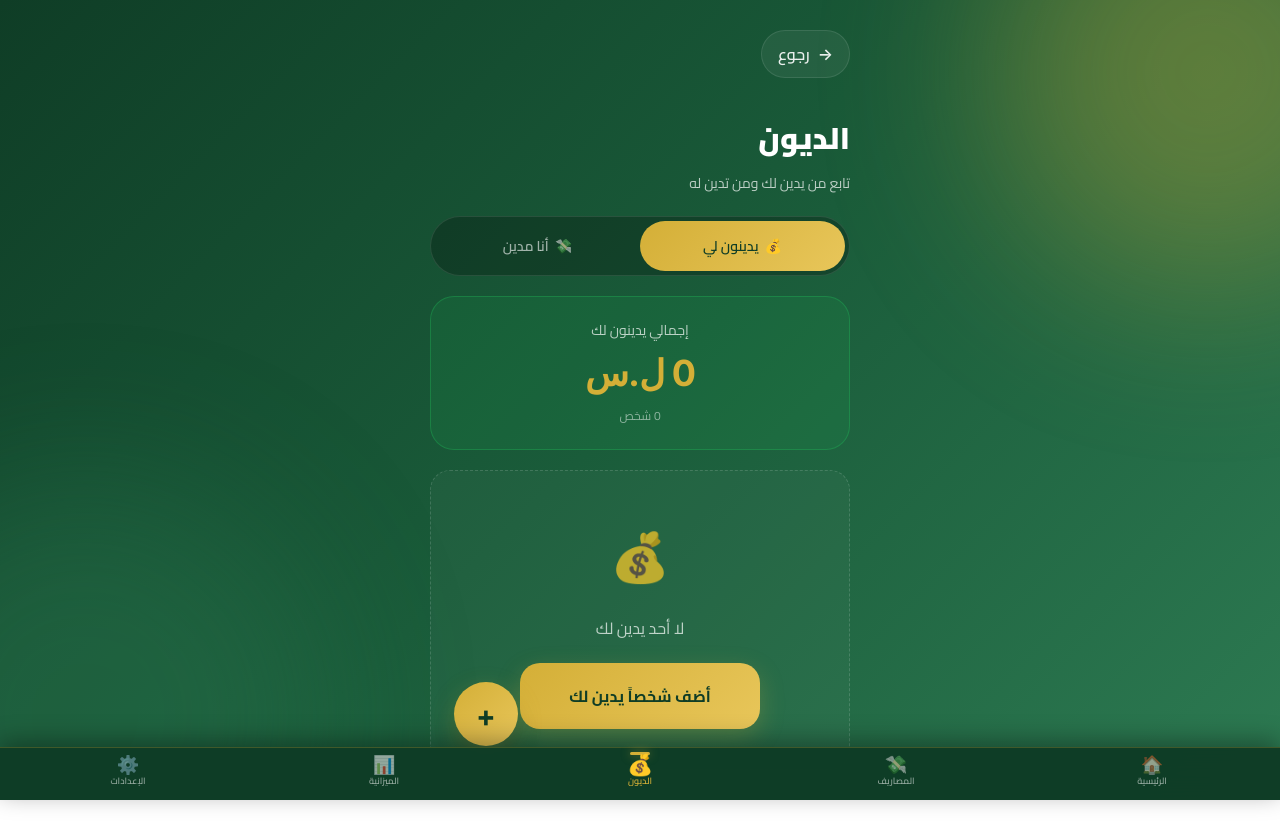
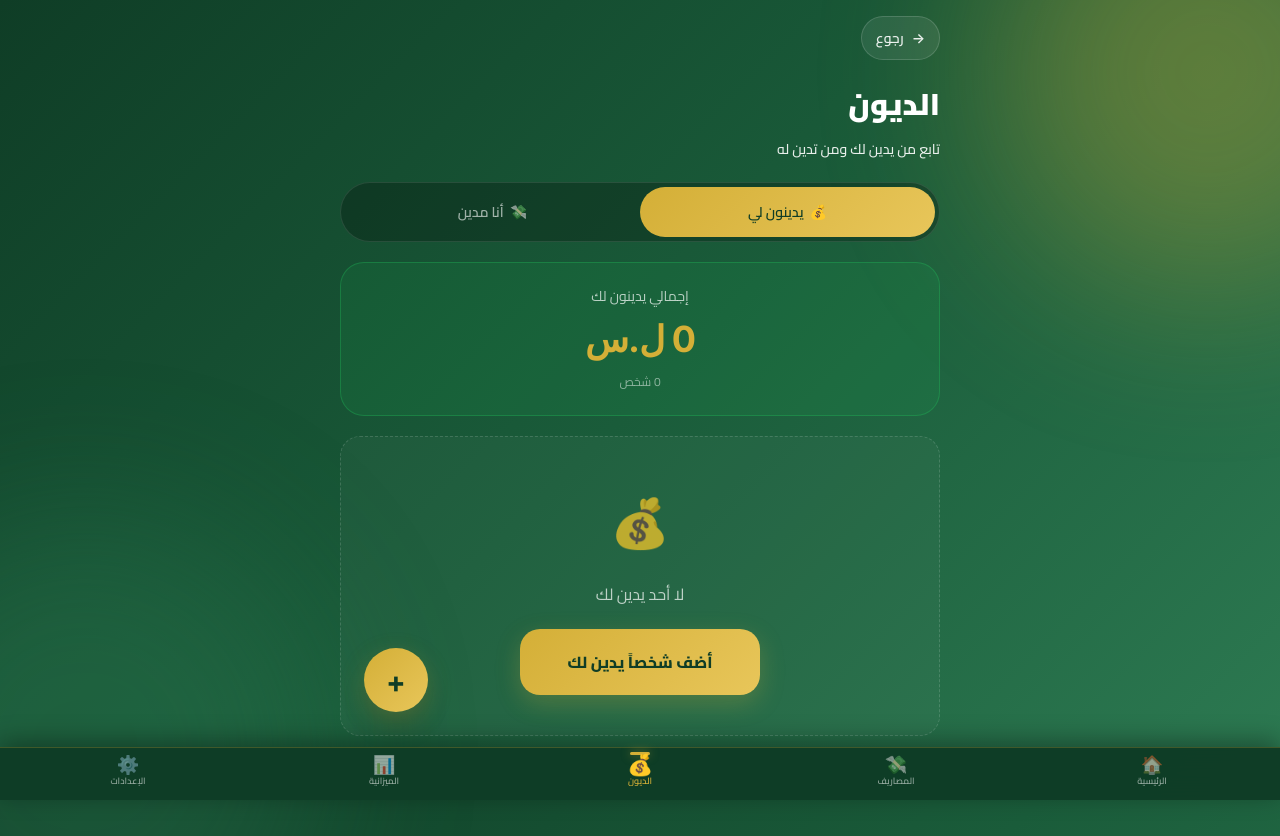
Before and after one commit to jude84162-sys/diwan, a React (Vite) app in the folder frontend/: page /debts in a window 1280 px wide. Before the commit the page ends 800 px from the top, so only its background shows below. Built offline with nearby package versions, Linux system fonts and the light colour scheme.

Commit message:
UI/UX improvements

```diff
--- a/frontend/src/pages/Dashboard.tsx
+++ b/frontend/src/pages/Dashboard.tsx
@@ -129,10 +129,6 @@ function Dashboard() {
                 <Link to="/settings" className="user-menu-item" onClick={() => setUserMenuOpen(false)}>
                   <span>⚙️</span>
                   <span>الإعدادات</span>
-                </Link>
-                <Link to="/reports" className="user-menu-item" onClick={() => setUserMenuOpen(false)}>
-                  <span>📊</span>
-                  <span>التقارير</span>
                 </Link>
                 <button className="user-menu-item danger" onClick={handleLogout}>
                   <span>🚪</span>
--- a/frontend/src/styles/global.css
+++ b/frontend/src/styles/global.css
@@ -227,3 +227,100 @@ input { font-family: var(--font-arabic); }
     transition-duration: 0.01ms !important;
   }
 }
+
+/* ==========================================
+   Global Width Fix
+   ========================================== */
+.page-container {
+  padding: var(--space-4);
+  padding-bottom: 100px;
+  align-items: flex-start;
+  width: 100%;
+  min-height: 100vh;
+  display: flex;
+  justify-content: center;
+}
+
+.page-content {
+  width: 100%;
+  max-width: 600px;
+  margin: 0 auto;
+}
+
+/* كل الصفحات */
+.expenses-content,
+.budgets-content,
+.settings-content,
+.debts-content,
+.accounts-content,
+.journal-content,
+.dashboard-content,
+.products-content,
+.reports-content {
+  width: 100%;
+  max-width: 600px;
+  margin: 0 auto;
+}
+
+/* زر الحفظ - نص داكن */
+.btn-primary {
+  color: #0f3d26 !important;
+  font-weight: 800 !important;
+}
+
+/* النصوص الفرعية - إضاءة أعلى */
+.login-sub,
+.expenses-sub,
+.budgets-sub,
+.settings-sub,
+.debts-sub,
+.dashboard-sub,
+.journal-sub,
+.products-sub,
+.reports-sub,
+.accounts-sub {
+  color: rgba(255, 255, 255, 0.9) !important;
+  font-weight: 500 !important;
+}
+
+/* في Light Mode */
+[data-theme="light"] .login-sub,
+[data-theme="light"] .expenses-sub,
+[data-theme="light"] .budgets-sub,
+[data-theme="light"] .settings-sub,
+[data-theme="light"] .debts-sub,
+[data-theme="light"] .dashboard-sub {
+  color: #444 !important;
+}
+
+/* User Menu - ظل واضح */
+.user-menu {
+  box-shadow:
+    0 20px 40px rgba(0, 0, 0, 0.5),
+    0 0 0 1px rgba(212, 175, 55, 0.4) !important;
+  border: 2px solid rgba(212, 175, 55, 0.4) !important;
+}
+
+/* زر رجوع محسّن */
+.back-btn {
+  display: inline-flex;
+  align-items: center;
+  gap: var(--space-2);
+  color: rgba(255, 255, 255, 0.9);
+  font-size: var(--text-sm);
+  font-weight: var(--weight-semibold);
+  text-decoration: none;
+  padding: 8px 14px;
+  border-radius: var(--radius-full);
+  background: rgba(255, 255, 255, 0.08);
+  border: 1px solid rgba(255, 255, 255, 0.15);
+  transition: all 0.25s ease;
+  margin-bottom: var(--space-4);
+  font-family: var(--font-arabic);
+}
+
+.back-btn:hover {
+  background: rgba(255, 255, 255, 0.15);
+  border-color: rgba(212, 175, 55, 0.4);
+  transform: translateX(-3px);
+}
```
